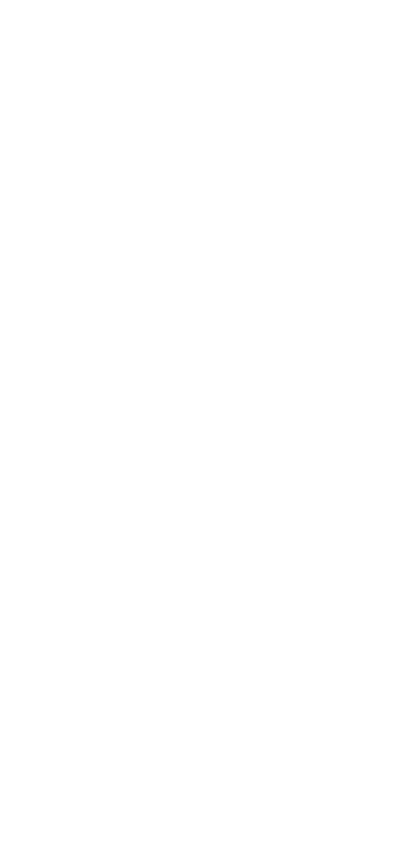
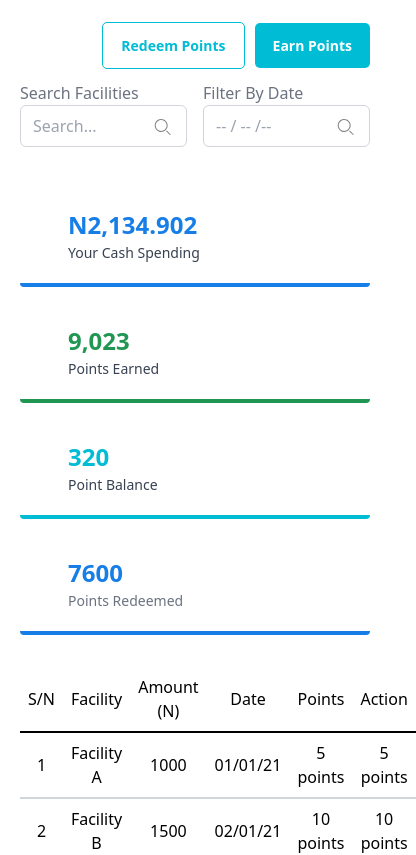
Before and after one commit to Godwinbold/HEALTH-SQUARE-PAY, a React (Vite) app: page / in a window 390 px wide. Before the commit this address had no page. Shown: the top 855 px of the page, 416 px wide, since content can reach past the window. Built offline with nearby package versions, Linux system fonts and the light colour scheme.

Commit message:
Done with the dashboard page Search filter working for both  date and facilities It is also responsive

```diff
--- /dev/null
+++ b/src/pages/dashboard/Dashboard.css
@@ -0,0 +1,3 @@
+.card:hover .p {
+  color: #ffffff;
+}
--- /dev/null
+++ b/src/pages/dashboard/Dashboard.jsx
@@ -0,0 +1,148 @@
+import SearchSvg from "./SearchSvg";
+import "./Dashboard.css";
+import { data } from "./data.js";
+import { useState } from "react";
+
+const Dashboard = () => {
+  const [facilityFilter, setFacilityFilter] = useState("");
+  const [dateFilter, setDateFilter] = useState("");
+
+  const filteredData = data.filter((item) => {
+    return (
+      item.facility.toLowerCase().includes(facilityFilter.toLowerCase()) &&
+      item.date.includes(dateFilter)
+    );
+  });
+
+  return (
+    <div className="w-full max-w-[1512px] px-5 md:px-[120px] py-[22px] mx-auto">
+      <div className="flex gap-[10px] justify-end items-center ">
+        <button className="rounded-[5px] py-3 px-[18px] text-[#00BCD4] font-semibold bg-transparent border border-[#00BCD4] text-[14px]">
+          Redeem Points
+        </button>
+        <button className="rounded-[5px] py-3 px-[18px] text-white font-semibold bg-[#00BCD4] outline-none text-[14px]">
+          Earn Points
+        </button>
+      </div>
+
+      <div className="flex gap-4 mt-3">
+        <div>
+          <p className="text-base text-gray-500 font-normal">
+            Search Facilities
+          </p>
+          <p className="relative ">
+            <input
+              type="text"
+              placeholder="Search..."
+              value={facilityFilter}
+              onChange={(e) => setFacilityFilter(e.target.value)}
+              className="w-full px-3 py-2 border border-gray-300 rounded-md focus:outline-none focus:ring-1 focus:ring-blue-500"
+            />
+            <button className="absolute inset-y-0 right-0 px-4 rounded-md">
+              <SearchSvg />
+            </button>
+          </p>
+        </div>
+        <div>
+          <p className="text-base text-gray-500 font-normal">Filter By Date</p>
+          <p className="relative">
+            <input
+              type="text"
+              placeholder="-- / -- /--"
+              value={dateFilter}
+              onChange={(e) => setDateFilter(e.target.value)}
+              className="w-full px-3 py-2 border border-gray-300 rounded-md focus:outline-none focus:ring-1 focus:ring-blue-500"
+            />
+            <button className="absolute inset-y-0 right-0 px-4 rounded-md">
+              <SearchSvg />
+            </button>
+          </p>
+        </div>
+      </div>
+
+      {/* card options */}
+      <div className="w-full mt-10 grid grid-cols-1 md:grid-cols-2 lg:grid-cols-4 gap-4">
+        <div
+          className={`py-5 px-12 hover:bg-[#167EE6] text-[#167EE6] hover:text-white transition-background duration-300 rounded-[4px] border-b-4 border-b-[#167EE6] card`}
+        >
+          <h3 className="font-bold text-[24px] ">N2,134.902</h3>
+          <p className="text-sm text-gray-700 p">Your Cash Spending</p>
+        </div>
+
+        <div
+          className={`py-5 px-12 hover:bg-[#219653] text-[#219653] hover:text-white transition-background duration-300 rounded-[4px] border-b-4 border-b-[#219653] card`}
+        >
+          <h3 className="font-bold text-[24px]">9,023</h3>
+          <p className="text-sm text-gray-700 p">Points Earned</p>
+        </div>
+        <div
+          className={`py-5 px-12 hover:bg-[#00BCD4] text-[#00BCD4] hover:text-white transition-background duration-300 rounded-[4px] border-b-4 border-b-[#00BCD4] card`}
+        >
+          <h3 className="font-bold text-[24px]">320</h3>
+          <p className="text-sm text-gray-700 p">Point Balance</p>
+        </div>
+        <div
+          className={`py-5 px-12 hover:bg-[#167EE6] text-[#167EE6]  hover:text-white transition-background duration-300 rounded-[4px] border-b-4 border-b-[#167EE6] card`}
+        >
+          <h3 className="font-bold text-[24px]">7600</h3>
+          <p className="text-sm w-full text-gray-500 p">Points Redeemed</p>
+        </div>
+      </div>
+
+      <div className="mt-8">
+        <div className="w-full">
+          <table className="w-full">
+            <thead className="w-full ">
+              <tr>
+                <th className="p-2 font-normal text-center border-b-2 border-b-black">
+                  S/N
+                </th>
+                <th className="p-2 font-normal text-center border-b-2 border-b-black">
+                  Facility
+                </th>
+                <th className="p-2 font-normal text-center border-b-2 border-b-black">
+                  Amount (N)
+                </th>
+                <th className="p-2 font-normal text-center border-b-2 border-b-black">
+                  Date
+                </th>
+                <th className="p-2 font-normal text-center border-b-2 border-b-black">
+                  Points
+                </th>
+                <th className="p-2 font-normal text-center border-b-2 border-b-black">
+                  Action
+                </th>
+              </tr>
+            </thead>
+            <tbody>
+              {filteredData.map((item) => (
+                <tr key={item.sn}>
+                  <td className="border-b-2 border-b-gray-300  p-2 text-center">
+                    {item.sn}
+                  </td>
+                  <td className="border-b-2 border-b-gray-300  p-2 text-center">
+                    {item.facility}
+                  </td>
+                  <td className="border-b-2 border-b-gray-300  p-2 text-center">
+                    {item.amount}
+                  </td>
+                  <td className="border-b-2 border-b-gray-300  p-2 text-center">
+                    {item.date}
+                  </td>
+                  <td className="border-b-2 border-b-gray-300  p-2 text-center">
+                    {item.points}
+                  </td>
+                  <td className="border-b-2 border-b-gray-300  p-2 text-center">
+                    {item.action}
+                  </td>
+                </tr>
+              ))}
+            </tbody>
+          </table>
+        </div>
+      </div>
+    </div>
+  );
+};
+
+export default Dashboard;
--- /dev/null
+++ b/src/pages/dashboard/SearchSvg.jsx
@@ -0,0 +1,34 @@
+const SearchSvg = () => {
+  return (
+    <svg
+      width="18"
+      height="19"
+      viewBox="0 0 18 19"
+      fill="none"
+      xmlns="http://www.w3.org/2000/svg"
+    >
+      <g clipPath="url(#clip0_357_137)">
+        <path
+          d="M8.16504 3.025C9.24811 3.02401 10.3071 3.34427 11.2081 3.94527C12.1092 4.54627 12.8117 5.401 13.2268 6.40134C13.642 7.40168 13.7511 8.50268 13.5405 9.56505C13.3298 10.6274 12.8087 11.6034 12.0432 12.3696C11.2777 13.1358 10.3022 13.6578 9.24 13.8694C8.17782 14.0811 7.07672 13.973 6.07601 13.5587C5.07529 13.1445 4.21992 12.4427 3.61809 11.5423C3.01627 10.6418 2.69504 9.58307 2.69504 8.5C2.70161 7.05083 3.27986 5.66281 4.30412 4.63761C5.32838 3.61241 6.71588 3.03289 8.16504 3.025ZM8.16504 2C6.87946 2 5.62276 2.38122 4.55384 3.09545C3.48492 3.80968 2.65179 4.82484 2.15983 6.01256C1.66786 7.20028 1.53913 8.50721 1.78994 9.76809C2.04074 11.029 2.65981 12.1872 3.56885 13.0962C4.47789 14.0052 5.63608 14.6243 6.89696 14.8751C8.15783 15.1259 9.46476 14.9972 10.6525 14.5052C11.8402 14.0132 12.8554 13.1801 13.5696 12.1112C14.2838 11.0423 14.665 9.78558 14.665 8.5C14.665 6.77609 13.9802 5.12279 12.7612 3.90381C11.5422 2.68482 9.88895 2 8.16504 2Z"
+          fill="#828282"
+        />
+        <path
+          d="M17.5005 17.145L13.8155 13.435L13.1055 14.14L16.7905 17.85C16.8368 17.8966 16.8918 17.9337 16.9524 17.959C17.013 17.9844 17.078 17.9975 17.1437 17.9978C17.2094 17.998 17.2745 17.9853 17.3353 17.9604C17.3961 17.9354 17.4513 17.8988 17.498 17.8525C17.5446 17.8062 17.5816 17.7512 17.607 17.6906C17.6323 17.63 17.6455 17.565 17.6457 17.4993C17.646 17.4336 17.6333 17.3685 17.6083 17.3077C17.5834 17.2469 17.5468 17.1916 17.5005 17.145Z"
+          fill="#828282"
+        />
+      </g>
+      <defs>
+        <clipPath id="clip0_357_137">
+          <rect
+            width="18"
+            height="18"
+            fill="white"
+            transform="translate(0 0.5)"
+          />
+        </clipPath>
+      </defs>
+    </svg>
+  );
+};
+
+export default SearchSvg;
--- /dev/null
+++ b/src/pages/dashboard/data.js
@@ -0,0 +1,56 @@
+export const data = [
+  {
+    id: 1,
+    sn: 1,
+    facility: "Facility A",
+    amount: 1000,
+    date: "01/01/21",
+    points: "5 points",
+    action: "5 points",
+  },
+  {
+    id: 2,
+    sn: 2,
+    facility: "Facility B",
+    amount: 1500,
+    date: "02/01/21",
+    points: "10 points",
+    action: "10 points",
+  },
+  {
+    id: 3,
+    sn: 3,
+    facility: "Facility C",
+    amount: 1200,
+    date: "03/01/21",
+    points: "5 points",
+    action: "5 points",
+  },
+  {
+    id: 4,
+    sn: 4,
+    facility: "Facility D",
+    amount: 1800,
+    date: "04/01/21",
+    points: "5 points",
+    action: "5 points",
+  },
+  {
+    id: 5,
+    sn: 5,
+    facility: "Facility E",
+    amount: 1300,
+    date: "05/01/21",
+    points: "5 points",
+    action: "5 points",
+  },
+  {
+    id: 6,
+    sn: 6,
+    facility: "Facility F",
+    amount: 1600,
+    date: "06/01/21",
+    points: "5 points",
+    action: "5 points",
+  },
+];
--- a/src/routing/Router.jsx
+++ b/src/routing/Router.jsx
@@ -4,11 +4,13 @@
 import WelcomeBack from "../pages/auth/WelcomeBack";
 import ForgottenPassword from "../pages/auth/ForgottenPassword";
 import Profile from "../pages/profile/Profile";
+import Dashboard from "../pages/dashboard/Dashboard";
 
 export default function Router() {
   return (
     <BrowserRouter>
       <Routes>
+        <Route index element={<Dashboard />} />
         <Route path="/profile" element={<Profile />} />
         <Route path="/createaccount" element={<CreateAccount />} />
         <Route path="/welcomeback" element={<WelcomeBack />} />
```
Also changed, not shown: src/pages/dashboard/Card.jsx (added).
